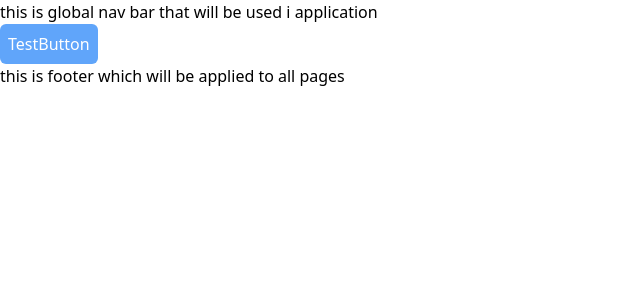
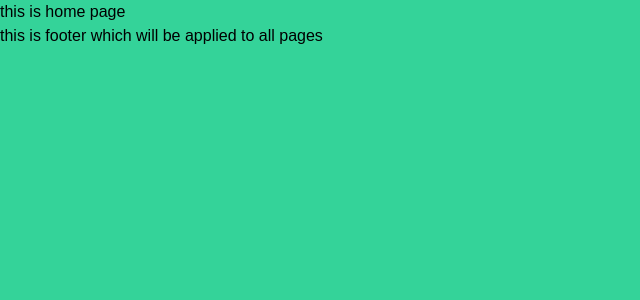
Before and after one commit to Nikankhadka/FYP_MeroGhar, a Next.js app in the folder meroghar/: page / in a window 1280 px wide. Shown: the top 300 px of the page, without its empty margins (0-640 px from the left). Built offline with nearby package versions, Linux system fonts and the light colour scheme.

Commit message:
learned a bit of front end

```diff
--- a/meroghar/src/app/layout.tsx
+++ b/meroghar/src/app/layout.tsx
@@ -1,14 +1,17 @@
 
 import '../styles/globals.css'
+
+
 export default function RootLayout({children}: {children: React.ReactNode}) {
 
 
   return (
     <html>
       <head />
-      <body>
-        <nav> this is global nav bar that will be used i application</nav>
-        {/* this children represents main page that is rendered */}
+      {/* body sets the root layout for entire application */}
+      <body className='bg-green-400'>
+
+        {/* this children represents each page component  that is rendered */}
         {children}
         <p> this is footer which will be applied to all pages</p>
         </body>
--- a/meroghar/src/app/page.tsx
+++ b/meroghar/src/app/page.tsx
@@ -1,17 +1,21 @@
-import Link from 'next/link'
-import { TestbuttonComponent } from '../components/test'
-
-export default function Home(){
+// this is basically the home page any foulder created within the app with page.tsx module will be set as a page
 
 
 
+const HomePage=()=>{
+
+    //hooks and logics
+
+
     return(
-        <main className=''>
-
-            <TestbuttonComponent />
+        <main>
+            this is home page
         </main>
 
 
+    )
 
-    )
 }
+
+
+export default HomePage;
--- a/meroghar/src/app/test/page.tsx
+++ /dev/null
@@ -1,8 +0,0 @@
-export default function Test(){
-    return(
-
-        <div>
-            this is test page
-        </div>
-    )
-}
--- /dev/null
+++ b/meroghar/src/components/navbar.tsx
@@ -0,0 +1,14 @@
+
+
+ const NavBar=()=>{
+
+    return(
+        <nav>
+            <h1> this is going to be navbar</h1>
+        </nav>
+    )
+
+
+}
+
+export default NavBar
--- a/meroghar/src/components/test.tsx
+++ /dev/null
@@ -1,12 +0,0 @@
-
-
-
-export const TestbuttonComponent=()=>{
-
-
-
-    return(
-        <button className="p-2 border-gray-800 rounded-md bg-blue-400 text-white hover:bg-red-300p-4 font-4    active:bg-black">TestButton</button>
-
-    )
-}
--- a/meroghar/src/styles/globals.css
+++ b/meroghar/src/styles/globals.css
@@ -1,3 +1,12 @@
 @tailwind base;
 @tailwind utilities;
 @tailwind components;
+
+/* this is global style property  */
+* {
+    margin: 0;
+    padding: 0;
+    box-sizing: border-box;
+    font-family: "Eudoxus Sans", sans-serif;
+    scroll-behavior: smooth;
+  }
--- a/meroghar/tailwind.config.js
+++ b/meroghar/tailwind.config.js
@@ -11,6 +11,7 @@ module.exports = {
   theme: {
     extend: {
       colors: {
+        appBackground:'#C4C4C4',
         green: colors.emerald,
         yellow: colors.amber,
         purple: colors.violet,
```
